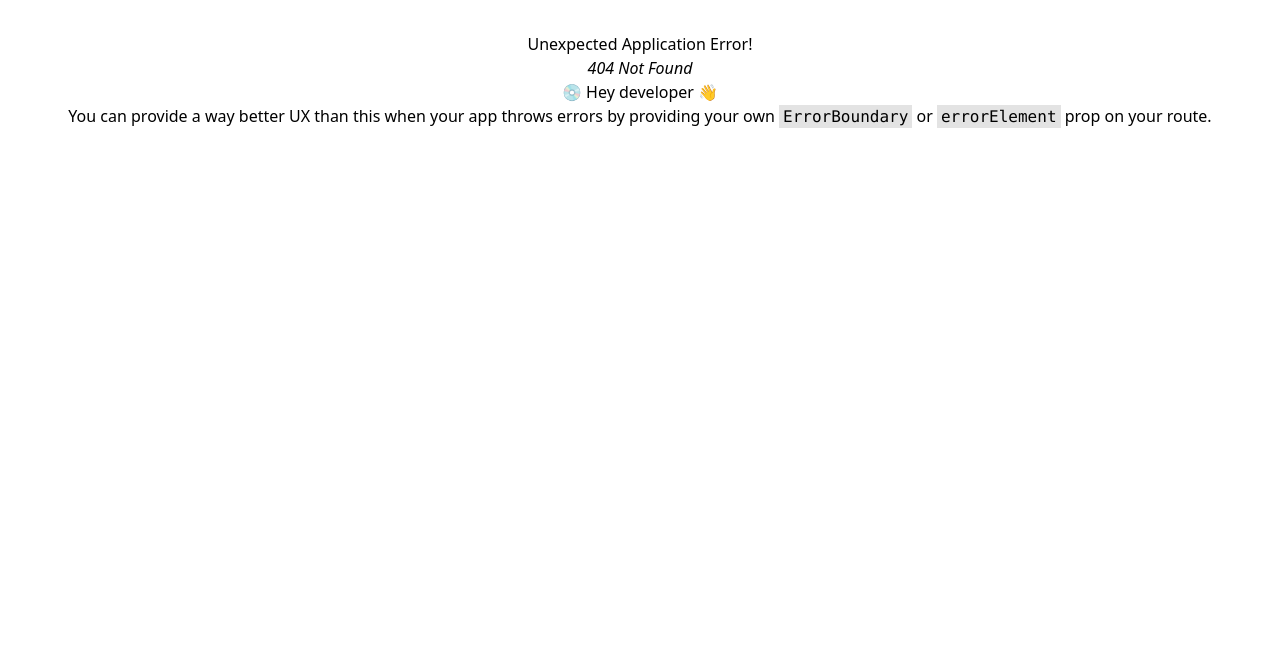
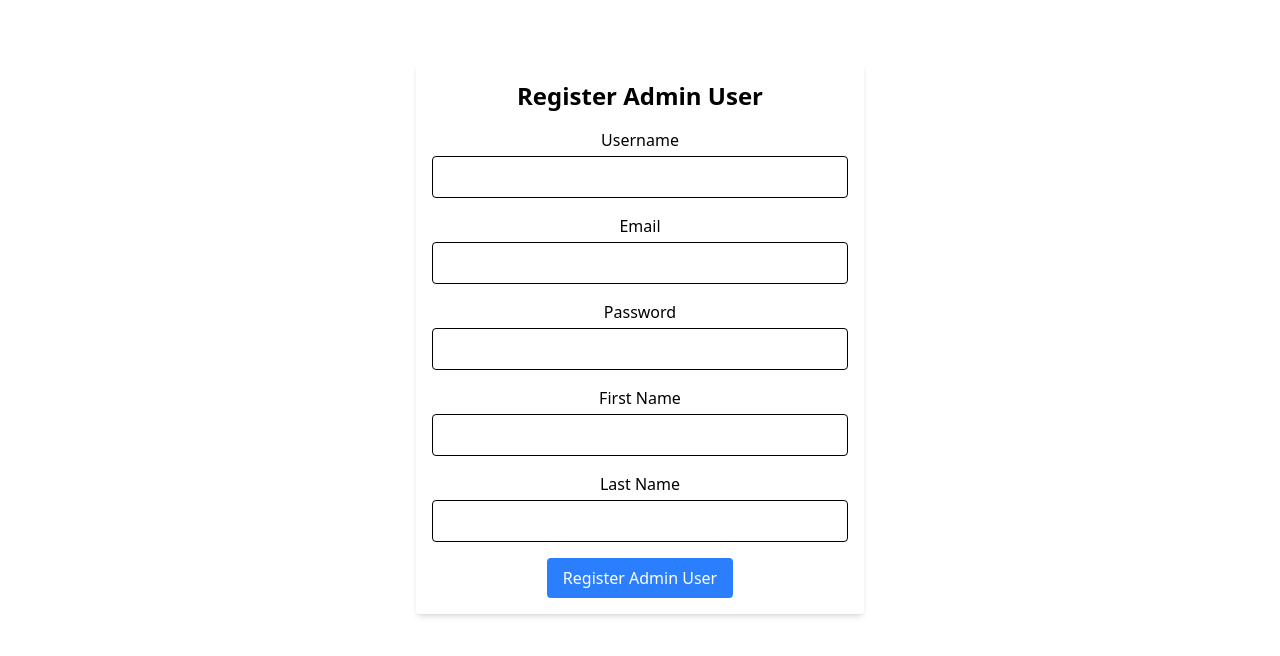
Before and after one commit to Nishchay412/Social-Distribution, a React (Vite) app in the folder frontend/: page /admin-register-user in a window 1280 px wide. Before the commit this address had no page. Shown: the top 656 px of the page. Built offline with nearby package versions, Linux system fonts and the light colour scheme.

Commit message:
admin can register an user now

```diff
--- /dev/null
+++ b/frontend/src/Node_Management/AdminRegisterUser.jsx
@@ -0,0 +1,125 @@
+import React, { useState } from "react";
+import axios from "axios";
+
+const AdminRegisterUser = () => {
+  const [formData, setFormData] = useState({
+    username: "",
+    email: "",
+    password: "",
+    first_name: "",
+    last_name: "",
+  });
+  const [message, setMessage] = useState("");
+  const [error, setError] = useState("");
+
+  // Assuming the admin token is stored in localStorage
+  const token = localStorage.getItem("access_token");
+
+  const handleChange = (e) => {
+    setFormData({ ...formData, [e.target.name]: e.target.value });
+  };
+
+  const handleSubmit = async (e) => {
+    e.preventDefault();
+    setMessage("");
+    setError("");
+    try {
+      const response = await axios.post(
+        "http://127.0.0.1:8000/register-admin/",
+        formData,
+        {
+          headers: {
+            Authorization: `Bearer ${token}`,
+            "Content-Type": "application/json",
+          },
+        }
+      );
+      setMessage(response.data.message);
+      setFormData({
+        username: "",
+        email: "",
+        password: "",
+        first_name: "",
+        last_name: "",
+      });
+    } catch (err) {
+      setError(
+        err.response?.data ? JSON.stringify(err.response.data) : err.message
+      );
+    }
+  };
+
+  return (
+    <div className="max-w-md mx-auto mt-8 p-4 bg-white shadow-md rounded">
+      <h2 className="text-2xl font-bold mb-4">Register Admin User</h2>
+      {error && <p className="text-red-500 mb-4">{error}</p>}
+      {message && <p className="text-green-500 mb-4">{message}</p>}
+      <form onSubmit={handleSubmit}>
+        <div className="mb-4">
+          <label className="block mb-1">Username</label>
+          <input
+            type="text"
+            name="username"
+            value={formData.username}
+            onChange={handleChange}
+            className="w-full border p-2 rounded"
+            required
+          />
+        </div>
+        <div className="mb-4">
+          <label className="block mb-1">Email</label>
+          <input
+            type="email"
+            name="email"
+            value={formData.email}
+            onChange={handleChange}
+            className="w-full border p-2 rounded"
+            required
+          />
+        </div>
+        <div className="mb-4">
+          <label className="block mb-1">Password</label>
+          <input
+            type="password"
+            name="password"
+            value={formData.password}
+            onChange={handleChange}
+            className="w-full border p-2 rounded"
+            required
+            minLength={6}
+          />
+        </div>
+        <div className="mb-4">
+          <label className="block mb-1">First Name</label>
+          <input
+            type="text"
+            name="first_name"
+            value={formData.first_name}
+            onChange={handleChange}
+            className="w-full border p-2 rounded"
+            required
+          />
+        </div>
+        <div className="mb-4">
+          <label className="block mb-1">Last Name</label>
+          <input
+            type="text"
+            name="last_name"
+            value={formData.last_name}
+            onChange={handleChange}
+            className="w-full border p-2 rounded"
+            required
+          />
+        </div>
+        <button
+          type="submit"
+          className="bg-blue-500 text-white px-4 py-2 rounded hover:bg-blue-600"
+        >
+          Register Admin User
+        </button>
+      </form>
+    </div>
+  );
+};
+
+export default AdminRegisterUser;
--- a/frontend/src/main.jsx
+++ b/frontend/src/main.jsx
@@ -22,6 +22,7 @@ import User_Management from './Node_Management/UserManagement';
 import AdminSignup from './Node_Management/AdminSignup';
 import Admin_Edit_User from './Node_Management/AdminEditUser';
 import AdminPendingUsers from './Node_Management/AdminPendingUsers';
+import AdminRegisterUser from './Node_Management/AdminRegisterUser';
 import {
   createBrowserRouter,
   RouterProvider,
@@ -60,6 +61,10 @@ const router = createBrowserRouter([
   {
     path: "/login",
     element: <Login />,
+  },
+  {
+    path: "/admin-register-user",
+    element: <AdminRegisterUser />,
   },
 
   {
```
Also changed, not shown: 2 other files (tests, documents, lock files or other folders).
